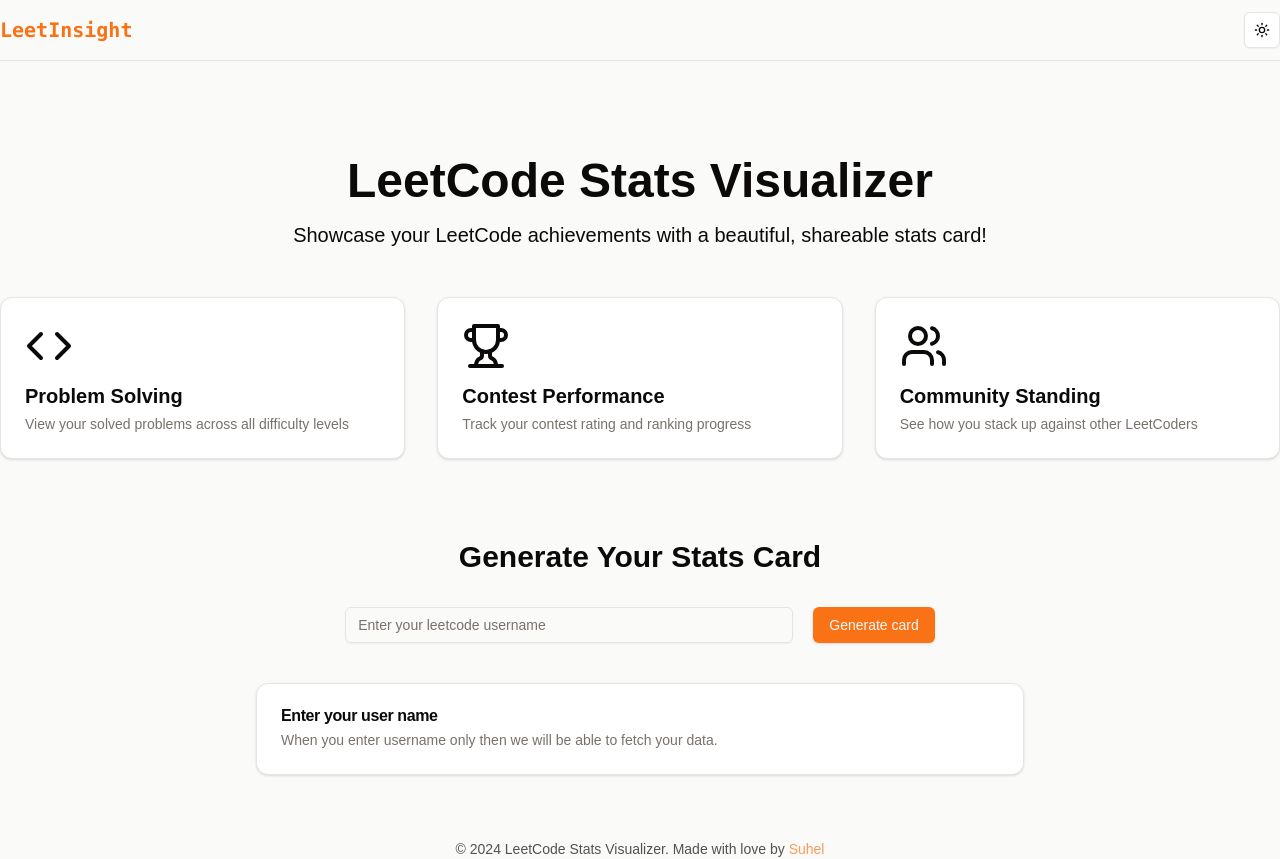
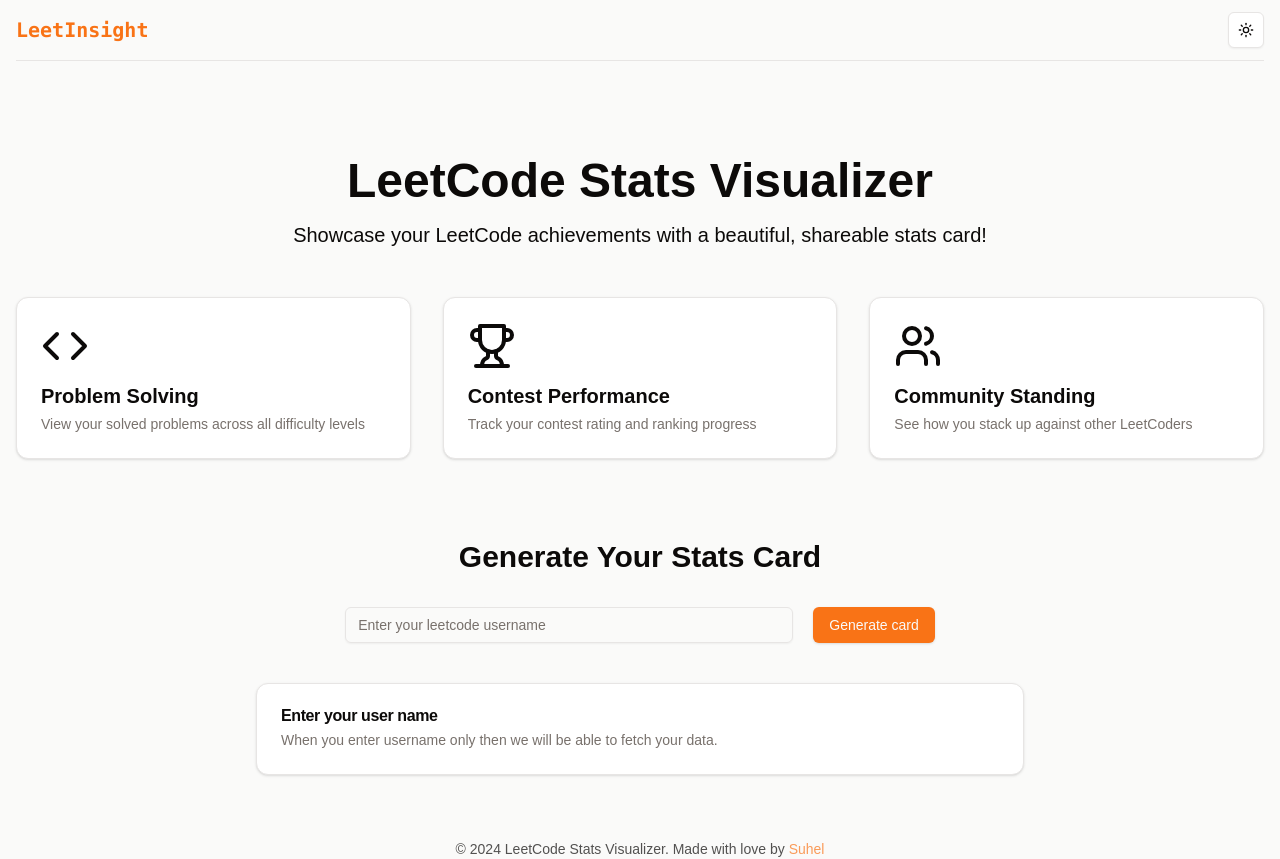
Before and after one commit to Suhelkhan12/Leetcode-stats-visualiser, a Next.js app: page / in a window 1280 px wide. Built offline with nearby package versions, Linux system fonts and the light colour scheme.

Commit message:
Update layout.tsx

```diff
--- a/app/layout.tsx
+++ b/app/layout.tsx
@@ -17,7 +17,7 @@
 }>) {
   return (
     <html lang="en">
-      <body className=" bg-primary-foreground dark:bg-background">
+      <body className=" bg-primary-foreground dark:bg-background px-4">
         <ThemeProvider
           attribute="class"
           defaultTheme="system"
```
